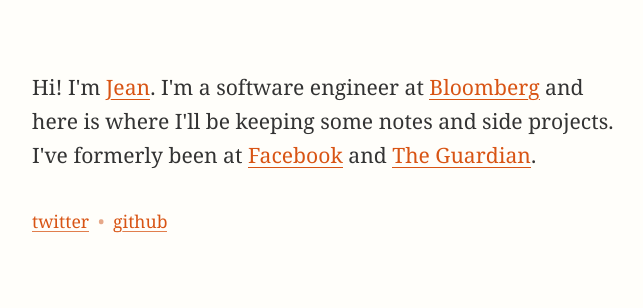
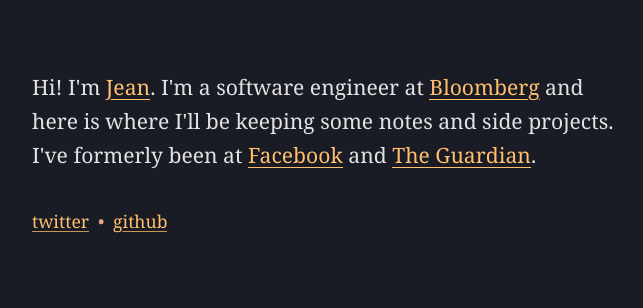
Before and after one commit to jeanlauliac/jeanlauliac.github.io, a website: page index.html in a window 1280 px wide. Shown: the whole page, without its empty margins (308-951 px from the left). Drawn offline with nearby package versions, Linux system fonts and the dark colour scheme.

Commit message:
dark mode

```diff
--- a/css/style.css
+++ b/css/style.css
@@ -113,3 +113,22 @@
 article p {
   margin: 0;
 }
+
+@media (prefers-color-scheme: dark) {
+  body {
+    background-color: #191b25;
+    color: #e2e2e2;
+  }
+
+  a {
+    color: #ffbf6d;
+    text-decoration: none;
+
+    background-size: 1px 1em;
+    box-shadow: inset 0 -0.05em #191b25, inset 0 -0.1em currentColor;
+
+    text-shadow: -1px -1px #191b25, -1px 1px #191b25, 1px -1px #191b25,
+      1px 1px #191b25;
+    display: inline;
+  }
+}
```
